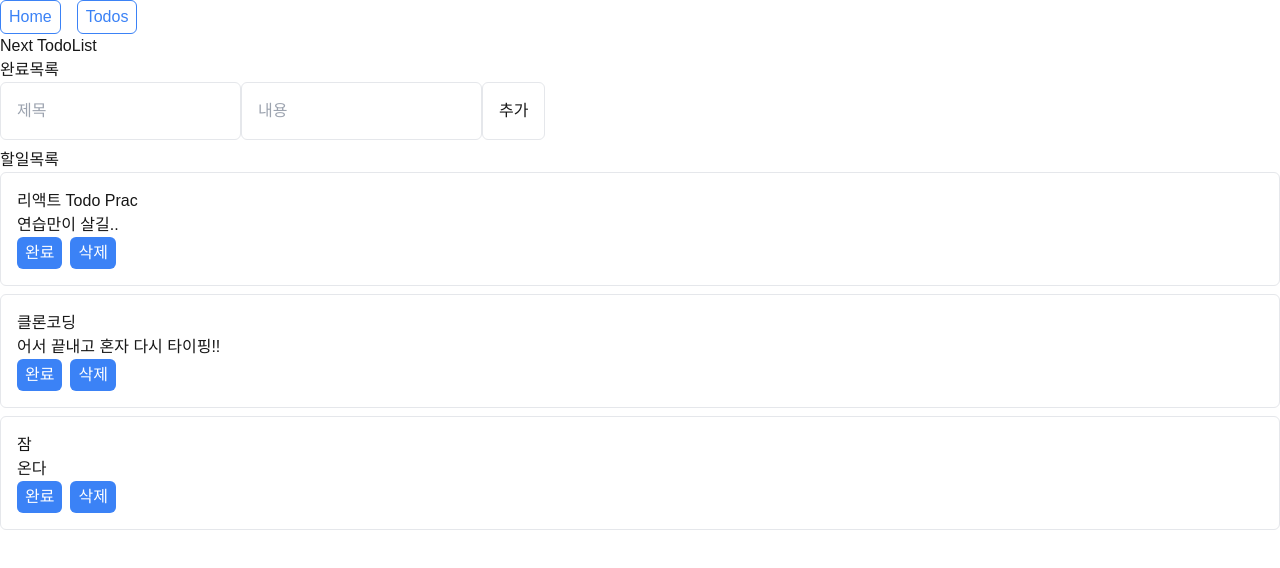
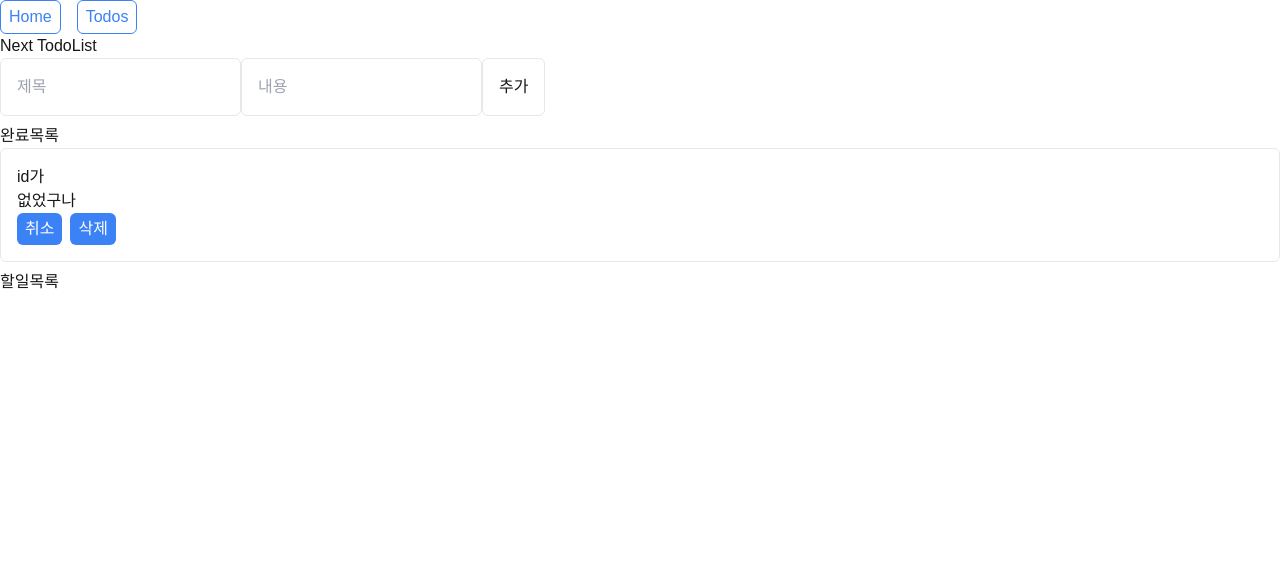
Before and after one commit to Yuuuuu-kko/next-ts-tan-todoprac, a Next.js app: page /todos in a window 1280 px wide. Shown: the top 568 px of the page. Built offline with nearby package versions, Linux system fonts and the light colour scheme; data requests are answered from the project's data file.

Commit message:
add:  swich, delete 구현 및 components폴더, List,TodoForm.tsx생성

```diff
--- a/db.json
+++ b/db.json
@@ -1,22 +1,10 @@
 {
   "todos": [
     {
-      "id": "1",
-      "title": "리액트 Todo Prac",
-      "contents": "연습만이 살길..",
-      "isDone": false
-    },
-    {
-      "id": "ee77",
-      "title": "클론코딩",
-      "contents": "어서 끝내고 혼자 다시 타이핑!!",
-      "isDone": false
-    },
-    {
-      "id": "d6f4",
-      "title": "잠",
-      "contents": "온다",
-      "isDone": false
+      "id": "1e68",
+      "title": "id가",
+      "contents": "없었구나",
+      "isDone": true
     }
   ]
 }
--- a/src/app/todos/page.tsx
+++ b/src/app/todos/page.tsx
@@ -1,6 +1,6 @@
 "use client";
 
-import { useAddTodo } from "@/hooks/mutations";
+import { useAddTodo, useDeleteTodo, useSwichTodo } from "@/hooks/mutations";
 import { useTodos } from "@/hooks/queries";
 import {
   useMutation,
@@ -16,13 +16,12 @@ const TodoListPage = () => {
 
   const [title, setTitle] = useState("");
   const [contents, setContents] = useState("");
-
   const { data: todos, isPending, isError } = useTodos();
-
   // const addMutation = useMutation({
-
   // 구조분해할당 : addTodo는 명시적으로 쓰기위해 이름 붙이기 // obj 객체니까 mutate만 쓸거면 구조분해할당한것
   const { mutate: addTodo } = useAddTodo();
+  const { mutate: switchTodo } = useSwichTodo();
+  const { mutate: deleteTodo } = useDeleteTodo();
 
   if (isPending) {
     return <div>Loading...</div>;
@@ -39,12 +38,26 @@ const TodoListPage = () => {
     addTodo({ title, contents, isDone: false });
   };
 
+  const handleSwitch = ({
+    todoId,
+    isDone,
+  }: {
+    todoId: number;
+    isDone: boolean;
+  }) => {
+    switchTodo({
+      todoId,
+      isDone,
+    });
+  };
+
+  const handleDeleted = (todoId: number) => {
+    deleteTodo(todoId);
+  };
+
   return (
     <div>
       <h1>Next TodoList</h1>
-
-      <div>
-        <h3>완료목록</h3>
 
       <form className="flex gap=2" onSubmit={handleSubmit}>
         <input
@@ -69,6 +82,9 @@ const TodoListPage = () => {
         </button>
       </form>
 
+      <div>
+        <h3>완료목록</h3>
+
         {todos
           .filter((todo) => todo.isDone === true)
           .map((todo) => {
@@ -80,10 +96,24 @@ const TodoListPage = () => {
                 <h2>{todo.title}</h2>
                 <p>{todo.contents}</p>
                 <div className="flex gap-2">
-                  <button className="bg-blue-500 text-white px-2 py-1 rounded-md ">
-                    {todo.isDone ? "취소" : "완료"}
+                  <button
+                    className="bg-blue-500 text-white px-2 py-1 rounded-md "
+                    onClick={() => {
+                      handleSwitch({
+                        todoId: todo.id,
+                        isDone: !todo.isDone,
+                      });
+                    }}
+                  >
+                    {/* {todo.isDone ? "취소" : "완료"} */}
+                    취소
                   </button>
-                  <button className="bg-blue-500 text-white px-2 py-1 rounded-md ">
+                  <button
+                    className="bg-blue-500 text-white px-2 py-1 rounded-md "
+                    onClick={() => {
+                      handleDeleted(todo.id);
+                    }}
+                  >
                     삭제
                   </button>
                 </div>
@@ -104,10 +134,23 @@ const TodoListPage = () => {
                 <h2>{todo.title}</h2>
                 <p>{todo.contents}</p>
                 <div className="flex gap-2">
-                  <button className="bg-blue-500 text-white px-2 py-1 rounded-md ">
-                    {todo.isDone ? "취소" : "완료"}
+                  <button
+                    className="bg-blue-500 text-white px-2 py-1 rounded-md "
+                    onClick={() => {
+                      handleSwitch({
+                        todoId: todo.id,
+                        isDone: !todo.isDone,
+                      });
+                    }}
+                  >
+                    완료
                   </button>
-                  <button className="bg-blue-500 text-white px-2 py-1 rounded-md ">
+                  <button
+                    className="bg-red-500 text-white px-2 py-1 rounded-md "
+                    onClick={() => {
+                      handleDeleted(todo.id);
+                    }}
+                  >
                     삭제
                   </button>
                 </div>
--- /dev/null
+++ b/src/components/List.tsx
@@ -0,0 +1,7 @@
+import React from "react";
+
+const List = () => {
+  return <div>List</div>;
+};
+
+export default List;
--- /dev/null
+++ b/src/components/TodoForm.tsx
@@ -0,0 +1,7 @@
+import React from "react";
+
+const TodoForm = () => {
+  return <div>TodoForm</div>;
+};
+
+export default TodoForm;
--- a/src/hooks/mutations.tsx
+++ b/src/hooks/mutations.tsx
@@ -1,5 +1,6 @@
 import { useMutation, useQueryClient } from "@tanstack/react-query";
 
+// update
 export const useAddTodo = () => {
   // 새롭게 queryClient만드는게 아니고 프로젝트내 떠돌고 있는 쿼클 사용하겠다는것
   const queryClient = useQueryClient();
@@ -11,7 +12,7 @@ export const useAddTodo = () => {
     }) => {
       const res = await fetch("http://localhost:4000/todos", {
         method: "POST",
-        body: JSON.stringify(newTodo),
+        body: JSON.stringify({ newTodo }),
       });
       return res.json();
     },
@@ -21,3 +22,44 @@ export const useAddTodo = () => {
     },
   });
 };
+
+//
+export const useSwichTodo = () => {
+  const queryClient = useQueryClient();
+
+  return useMutation({
+    mutationFn: async ({
+      todoId,
+      isDone,
+    }: {
+      todoId: number;
+      isDone: boolean;
+    }) => {
+      const res = await fetch(`http://localhost:4000/todos/${todoId}`, {
+        method: "PATCH",
+        body: JSON.stringify({ isDone }),
+      });
+      return res.json();
+    },
+    onSuccess: () => {
+      queryClient.invalidateQueries({ queryKey: ["todos"] });
+    },
+  });
+};
+
+// 삭제
+export const useDeleteTodo = () => {
+  const queryClient = useQueryClient();
+
+  return useMutation({
+    mutationFn: async (todoId: number) => {
+      const res = await fetch(`http://localhost:4000/todos/${todoId}`, {
+        method: "DELETE",
+      });
+      return res.json();
+    },
+    onSuccess: () => {
+      queryClient.invalidateQueries({ queryKey: ["todos"] });
+    },
+  });
+};
```
Lines whose indentation alone changed are shown as unchanged.
